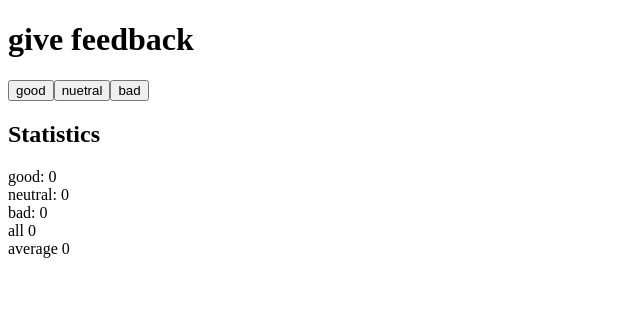
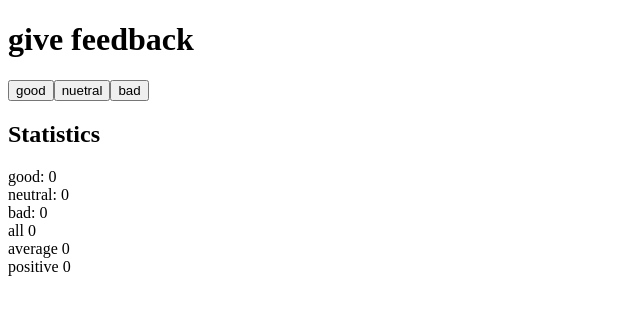
Before and after one commit to martinopolot/fullstack-react-helski, a React (Vite) app in the folder part1-b-exe-1.6-1.14/: page / in a window 1280 px wide. Shown: the top 314 px of the page, without its empty margins (0-640 px from the left). Built offline with nearby package versions, Linux system fonts and the light colour scheme.

Commit message:
positive feedback

```diff
--- a/part1-b-exe-1.6-1.14/src/App.jsx
+++ b/part1-b-exe-1.6-1.14/src/App.jsx
@@ -10,6 +10,10 @@ const App = () => {
   console.log(`Total score is ${all}`);
   const average = all > 0 ? (good - bad) / all : 0;
   console.log(`Average score is ${average}`);
+
+  // calculating on the percentage of positive feedback
+  const positive = all > 0 ? (good / all) * 100 : 0;
+  console.log(`percentage of positive feedback ${positive}`);
 
   // create handlers for buttons clicked
   const handleClickedGood = () => setGood(good + 1);
@@ -33,6 +37,8 @@ const App = () => {
       all {all}
       <br />
       average {average}
+      <br />
+      positive {positive}
     </div>
   );
 };
```
